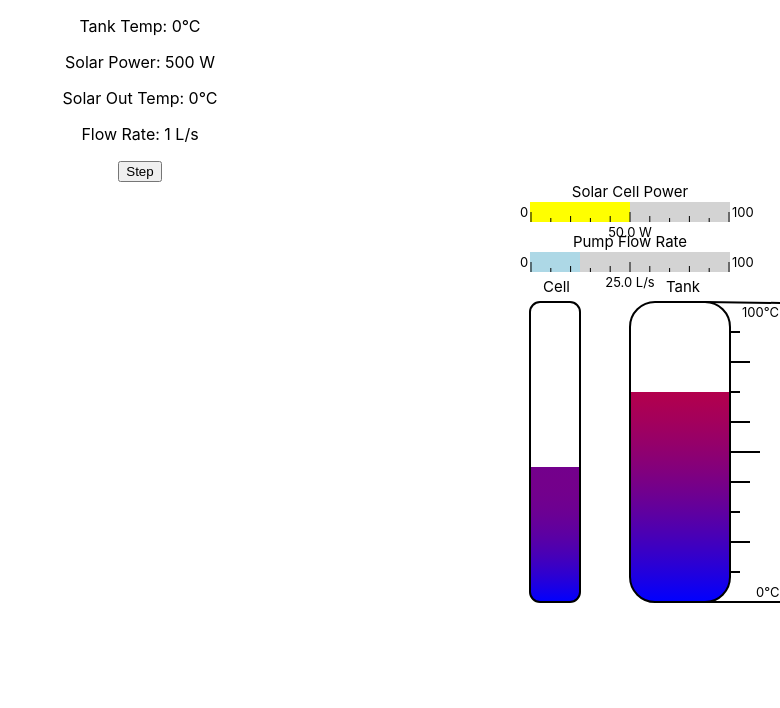
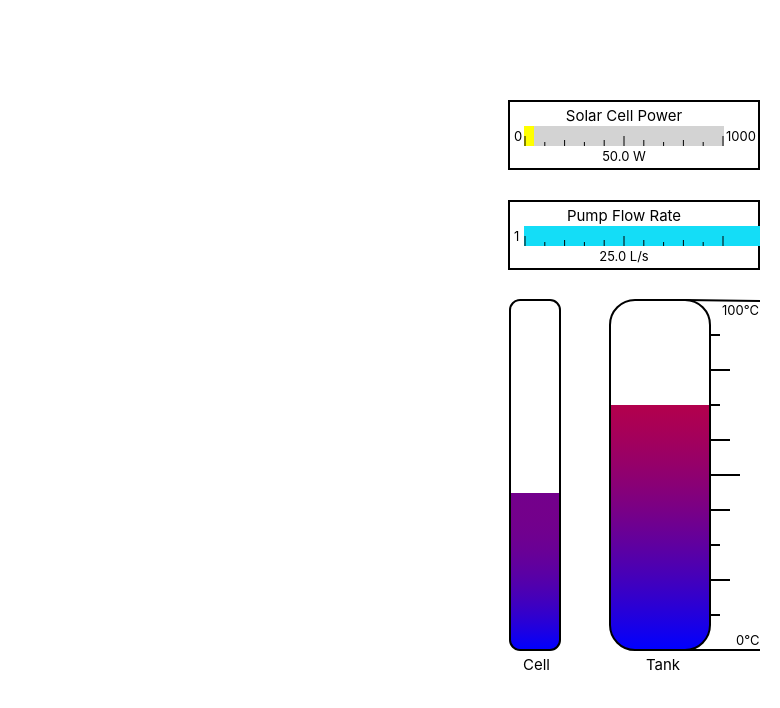
Before and after one commit to NateLanza/pl-exercise, a React (Create React App) app: page / in a window 1280 px wide. Shown: the top 708 px of the page, without its empty margins (500-1280 px from the left). Built offline with nearby package versions, Linux system fonts and the light colour scheme.

Commit message:
Border for control sliders and marginally better positioning

```diff
--- a/src/App.tsx
+++ b/src/App.tsx
@@ -24,16 +24,7 @@ function App() {
 
   return (
     <div className="App">
-      <p>Tank Temp: {systemState.tankTemp}°C</p>
-      <p>Solar Power: {systemState.solarPower} W</p>
-      <p>Solar Out Temp: {systemState.solarOutTemp}°C</p>
-      <p>Flow Rate: {systemState.flowRate} L/s</p>
-      <button onClick={() => {
-        // Advance the system by one second when the button is clicked
-        setSystemState(stepTankSystem(systemState, STEP));
-        setTime(time + STEP);
-      }}>Step</button>
-      <div style={{textAlign: 'right'}}>
+      <div style={{textAlign: 'right', marginTop: '100px', marginRight: '20px'}}>
         <SvgBase />
       </div>
     </div>
--- a/src/components/Slider.tsx
+++ b/src/components/Slider.tsx
@@ -24,6 +24,8 @@ interface SliderProps {
   title: string;
   /** Unit of the slider value */
   unit: string;
+  /** Number of decimal places to display */
+  decimals?: number;
   /** Callback function when the slider value changes */
   onChange: (value: number) => void;
 }
@@ -32,7 +34,7 @@ interface SliderProps {
  * Adjustable SVG slider which can be used to control parameters.
  * @returns
  */
-export const Slider: React.FC<SliderProps> = ({ x, y, value, width, height, min, max, color, title, unit, onChange }) => {
+export const Slider: React.FC<SliderProps> = ({ x, y, value, width, height, min, max, color, title, unit, decimals, onChange }) => {
 
   const slider = useRef<SVGRectElement>(null);
   const sliderParent = useRef<SVGRectElement>(null);
@@ -71,9 +73,27 @@ export const Slider: React.FC<SliderProps> = ({ x, y, value, width, height, min,
   }, [max, min, onChange, width]);
 
   return (
-    <g transform={`translate(${x}, ${y})`}>
+    // Lots of little adjustments to positioning... this could be cleaned up
+    <g transform={`translate(${x - 1}, ${y + 1})`}>
+      <rect
+        x={0}
+        y={0}
+        strokeWidth='2px'
+        fill='white'
+        stroke='black'
+        width={width + 50}
+        height={height + 48}
+      />
+      <g transform="translate(15, 25)">
         <text width={width} textAnchor='middle' x={width / 2} y={-5} fontSize={TITLE_SIZE}>{title}</text>
-      <text width={width} textAnchor='middle' x={width / 2} y={height + 15} fontSize={LABEL_SIZE}>{curValue.toFixed(1)} {unit}</text>
+        <text
+          width={width}
+          textAnchor='middle'
+          x={width / 2}
+          y={height + 15}
+          fontSize={LABEL_SIZE}>
+            {curValue.toFixed(decimals !== undefined ? decimals : 1)} {unit}
+          </text>
         <text x={-10} y={height / 2 + 5} fontSize={LABEL_SIZE}>{min}</text>
         <text x={width + 2} y={height / 2 + 5} fontSize={LABEL_SIZE}>{max}</text>
         <rect
@@ -111,5 +131,6 @@ export const Slider: React.FC<SliderProps> = ({ x, y, value, width, height, min,
           );
         })}
       </g>
+    </g>
   );
 };
--- a/src/components/SvgBase.tsx
+++ b/src/components/SvgBase.tsx
@@ -1,7 +1,7 @@
 import React from 'react';
 import { Thermometer } from './Thermometer';
 import { Slider } from './Slider';
-import { TITLE_SIZE, LABEL_SIZE, THERMOMETER_HEIGHT } from './constants';
+import { TITLE_SIZE, LABEL_SIZE, THERMOMETER_HEIGHT, WATER_COLOR } from './constants';
 
 interface SvgBaseProps {
   // Add your props here
@@ -9,15 +9,15 @@ interface SvgBaseProps {
 
 export const SvgBase: React.FC<SvgBaseProps> = (props) => {
   return (
-    <svg width="300" height="500">
+    <svg width="300" height="600">
+      {/* Control sliders */}
       <g>
-        {/* Control sliders */}
         <Slider
           x={50}
-          y={20}
+          y={0}
           value={50}
           min={0}
-          max={100}
+          max={1000}
           width={200}
           height={20}
           color="yellow"
@@ -29,13 +29,13 @@ export const SvgBase: React.FC<SvgBaseProps> = (props) => {
         />
         <Slider
           x={50}
-          y={70}
+          y={100}
           value={25}
-          min={0}
-          max={100}
+          min={1}
+          max={10}
           width={200}
           height={20}
-          color="lightblue"
+          color={WATER_COLOR}
           title="Pump Flow Rate"
           unit="L/s"
           onChange={(value) => {
@@ -43,13 +43,13 @@ export const SvgBase: React.FC<SvgBaseProps> = (props) => {
           }}
         />
       </g>
-      <g transform="translate(0, 100)">
+      {/* Group for both thermometers */}
+      <g transform="translate(0, 200)">
         {/* Group for solar cell thermometer */}
         <g transform="translate(50, 0)">
-          <text y={10} x={13} fontSize={TITLE_SIZE}>Cell</text>
           <Thermometer
             svgX={0}
-            svgY={20}
+            svgY={0}
             width={50}
             height={THERMOMETER_HEIGHT}
             minTemp={0}
@@ -57,11 +57,11 @@ export const SvgBase: React.FC<SvgBaseProps> = (props) => {
             currentTemp={45}
             borderRadius={10}
           />
+          <text y={THERMOMETER_HEIGHT + 20} x={13} fontSize={TITLE_SIZE}>Cell</text>
         </g>
         {/* Group for tank thermometer and scale */}
         <g transform="translate(150, 0)">
-          <text y={10} x={36} fontSize={TITLE_SIZE}>Tank</text>
-          <g transform="translate(0, 20)">
+          <g transform="translate(0, 0)">
             <Thermometer // For the tank temperature
               svgX={0}
               svgY={0}
@@ -94,6 +94,7 @@ export const SvgBase: React.FC<SvgBaseProps> = (props) => {
                 />
               );
             })}
+            <text y={THERMOMETER_HEIGHT + 20} x={36} fontSize={TITLE_SIZE}>Tank</text>
           </g>
         </g>
       </g>
--- a/src/components/constants.ts
+++ b/src/components/constants.ts
@@ -1,3 +1,4 @@
 export const TITLE_SIZE = 15;
 export const LABEL_SIZE = 13;
-export const THERMOMETER_HEIGHT: number = 300;
+export const THERMOMETER_HEIGHT: number = 350;
+export const WATER_COLOR: string = "#14ddf7";
```
Lines whose indentation alone changed are shown as unchanged.
